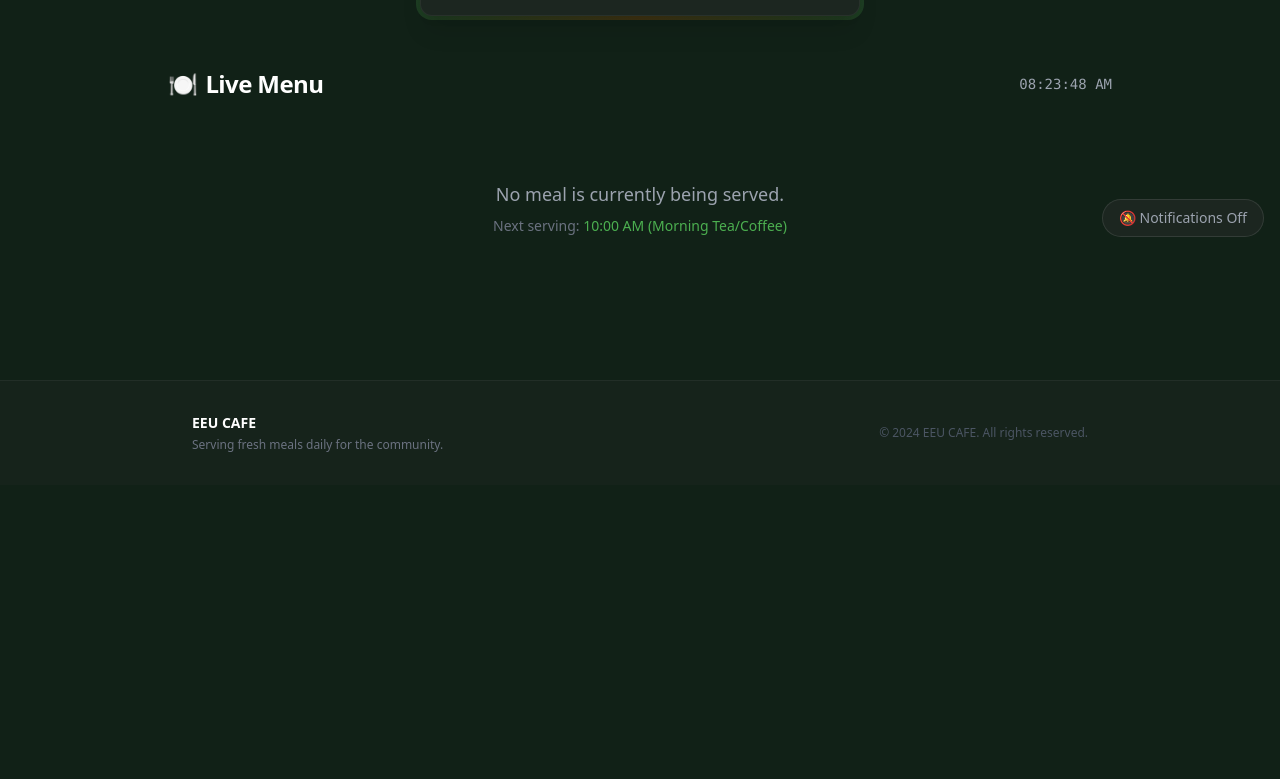
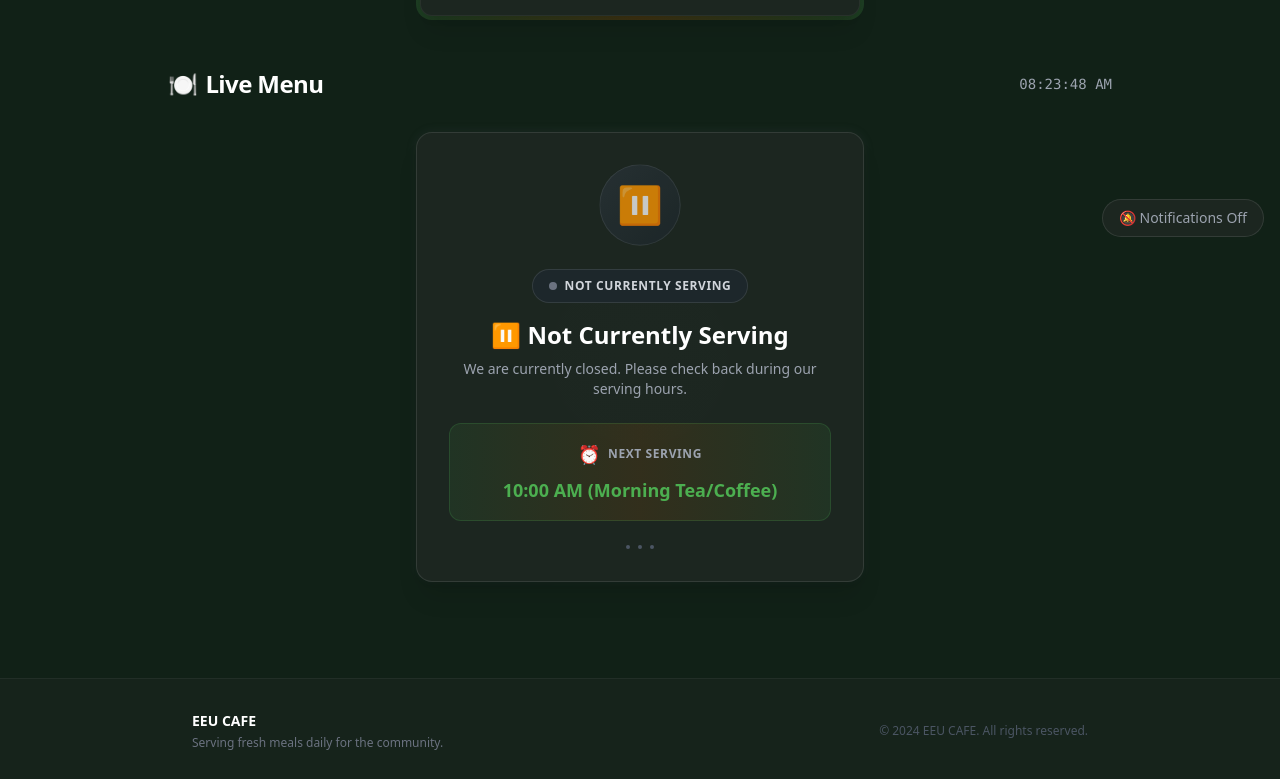
Before and after one commit to sewbinorr-hub/eeucafe, a React (Vite) app in the folder frontend/: page / in a window 1280 px wide. Shown: the part 547-1326 px from the top of the page. Before the commit the page ends 1032 px from the top, so only its background shows below. Built offline with nearby package versions, Linux system fonts and the light colour scheme; no server answers; the database is empty.

Commit message:
Update time slots: 15min coffee/meals, 90min lunch, Saturday half-day, and add beautiful 'not serving' card

```diff
--- a/frontend/src/components/MenuCard.jsx
+++ b/frontend/src/components/MenuCard.jsx
@@ -6,7 +6,7 @@ function getTimeDuration(slotKey) {
     'morning-meal': '15 min', // Morning Meal (8:00-8:15)
     'morning-tea': '15 min', // Morning Tea/Coffee (10:00-10:15)
     'lunch-meal': '1.5 hours', // Lunch Meal (12:00-13:30)
-    'afternoon-meal': '30 min', // Afternoon Coffee (15:00-15:30)
+    'afternoon-meal': '15 min', // Afternoon Coffee (15:00-15:15)
   }
   return durations[slotKey] || ''
 }
--- a/frontend/src/pages/Home.jsx
+++ b/frontend/src/pages/Home.jsx
@@ -55,7 +55,21 @@ export default function Home() {
       return null
     }
 
-    // All days (Monday-Saturday) have the same schedule:
+    // Saturday is half day - only morning meal and morning tea, closes at 12:00 PM
+    if (dayOfWeek === 6) {
+      // Morning Meal: 8:00 AM - 8:15 AM (15 minutes)
+      if (currentTimeMinutes >= 8 * 60 && currentTimeMinutes < 8 * 60 + 15) {
+        return 'morning-meal'
+      }
+      // Morning Tea/Coffee: 10:00 AM - 10:15 AM (15 minutes)
+      else if (currentTimeMinutes >= 10 * 60 && currentTimeMinutes < 10 * 60 + 15) {
+        return 'morning-tea'
+      }
+      // Closed after 12:00 PM on Saturday
+      return null
+    }
+
+    // Monday-Friday schedule:
     // Morning Meal: 8:00 AM - 8:15 AM (15 minutes)
     if (currentTimeMinutes >= 8 * 60 && currentTimeMinutes < 8 * 60 + 15) {
       return 'morning-meal'
@@ -68,8 +82,8 @@ export default function Home() {
     else if (currentTimeMinutes >= 12 * 60 && currentTimeMinutes < 13 * 60 + 30) {
       return 'lunch-meal'
     }
-    // Afternoon Coffee: 3:00 PM - 3:30 PM (30 minutes)
-    else if (currentTimeMinutes >= 15 * 60 && currentTimeMinutes < 15 * 60 + 30) {
+    // Afternoon Coffee: 3:00 PM - 3:15 PM (15 minutes)
+    else if (currentTimeMinutes >= 15 * 60 && currentTimeMinutes < 15 * 60 + 15) {
       return 'afternoon-meal'
     }
 
@@ -80,8 +94,16 @@ export default function Home() {
   const getStatusText = (slot) => {
     if (!slot) {
       const dayOfWeek = currentTime.getDay()
+      const hours = currentTime.getHours()
+      const minutes = currentTime.getMinutes()
+      const currentTimeMinutes = hours * 60 + minutes
+
       if (dayOfWeek === 0) {
         return '🔒 Closed (Sunday)'
+      }
+      // Saturday - closed after 12:00 PM
+      if (dayOfWeek === 6 && currentTimeMinutes >= 12 * 60) {
+        return '🔒 Closed (Saturday - Half Day)'
       }
       return '⏸️ Not Currently Serving'
     }
@@ -105,7 +127,21 @@ export default function Home() {
       return 'Monday 8:00 AM (Morning Meal)'
     }
 
-    // All days have the same schedule
+    // Saturday is half day - only morning meal and morning tea
+    if (dayOfWeek === 6) {
+      if (currentTimeMinutes < 8 * 60) {
+        return '8:00 AM (Morning Meal)'
+      } else if (currentTimeMinutes >= 8 * 60 + 15 && currentTimeMinutes < 10 * 60) {
+        return '10:00 AM (Morning Tea/Coffee)'
+      } else if (currentTimeMinutes >= 10 * 60 + 15 && currentTimeMinutes < 12 * 60) {
+        return 'Closed at 12:00 PM (Half Day)'
+      } else {
+        // After 12:00 PM on Saturday
+        return 'Monday 8:00 AM (Morning Meal)'
+      }
+    }
+
+    // Monday-Friday schedule
     if (currentTimeMinutes < 8 * 60) {
       return '8:00 AM (Morning Meal)'
     } else if (currentTimeMinutes >= 8 * 60 + 15 && currentTimeMinutes < 10 * 60) {
@@ -114,8 +150,8 @@ export default function Home() {
       return '12:00 PM (Lunch Meal)'
     } else if (currentTimeMinutes >= 13 * 60 + 30 && currentTimeMinutes < 15 * 60) {
       return '3:00 PM (Afternoon Coffee)'
-    } else if (currentTimeMinutes >= 15 * 60 + 30) {
-      const nextDay = dayOfWeek === 6 ? 'Monday' : 'Tomorrow'
+    } else if (currentTimeMinutes >= 15 * 60 + 15) {
+      const nextDay = dayOfWeek === 5 ? 'Monday' : 'Tomorrow'
       return `${nextDay} 8:00 AM (Morning Meal)`
     }
     return null
@@ -249,18 +285,88 @@ export default function Home() {
             const currentSlotData = menu.slots.find(slot => slot.key === currentSlot)
 
             if (!currentSlotData) {
+              // Beautiful card for "not currently serving" state
               return (
-                <div className="text-center py-12">
-                  <p className="text-gray-400 text-lg">
-                    {currentSlot
-                      ? 'Menu item not found for current time slot.'
-                      : 'No meal is currently being served.'}
-                  </p>
-                  {!currentSlot && nextServing && (
-                    <p className="text-gray-500 text-sm mt-2">
-                      Next serving: <span className="text-primary-green">{nextServing}</span>
-                    </p>
-                  )}
+                <div className="flex justify-center">
+                  <div className="w-full max-w-md">
+                    <motion.div
+                      className="relative group"
+                      initial={{ opacity: 0, y: 20 }}
+                      animate={{ opacity: 1, y: 0 }}
+                      transition={{ delay: 0.1, duration: 0.5 }}
+                    >
+                      {/* Glow effect */}
+                      <div className="absolute -inset-0.5 bg-gradient-to-r from-gray-600/20 via-gray-500/20 to-gray-600/20 rounded-[1.2rem] opacity-50 blur-sm group-hover:opacity-75 transition duration-500"></div>
+
+                      <div className="relative flex flex-col bg-[#1c2620] border border-white/10 rounded-2xl p-8 shadow-xl overflow-hidden">
+                        {/* Background pattern */}
+                        <div className="absolute inset-0 opacity-5">
+                          <div className="absolute top-0 left-0 w-full h-full bg-[radial-gradient(circle_at_50%_50%,rgba(255,255,255,0.1),transparent_50%)]"></div>
+                        </div>
+
+                        <div className="relative z-10 flex flex-col items-center text-center">
+                          {/* Icon */}
+                          <motion.div
+                            className="w-20 h-20 rounded-full bg-gradient-to-br from-gray-700/50 to-gray-800/50 border border-white/10 flex items-center justify-center mb-6"
+                            animate={{
+                              scale: [1, 1.05, 1],
+                              opacity: [0.7, 0.9, 0.7]
+                            }}
+                            transition={{
+                              duration: 2,
+                              repeat: Infinity,
+                              ease: "easeInOut"
+                            }}
+                          >
+                            <span className="text-4xl">⏸️</span>
+                          </motion.div>
+
+                          {/* Status Badge */}
+                          <div className="inline-flex items-center gap-2 px-4 py-2 rounded-full bg-gray-800/50 border border-white/10 text-gray-300 mb-4">
+                            <span className="w-2 h-2 rounded-full bg-gray-500"></span>
+                            <span className="text-xs font-bold uppercase tracking-wider">Not Currently Serving</span>
+                          </div>
+
+                          {/* Status Text */}
+                          <h3 className="text-2xl font-bold text-white mb-2">
+                            {statusText}
+                          </h3>
+
+                          {/* Description */}
+                          <p className="text-gray-400 text-sm mb-6 max-w-sm">
+                            {currentSlot
+                              ? 'Menu item not found for current time slot.'
+                              : 'We are currently closed. Please check back during our serving hours.'}
+                          </p>
+
+                          {/* Next Serving Time */}
+                          {nextServing && (
+                            <motion.div
+                              className="w-full p-4 rounded-xl bg-gradient-to-r from-primary-green/10 via-accent-orange/10 to-primary-green/10 border border-primary-green/20"
+                              initial={{ opacity: 0, scale: 0.95 }}
+                              animate={{ opacity: 1, scale: 1 }}
+                              transition={{ delay: 0.3 }}
+                            >
+                              <div className="flex items-center justify-center gap-2 mb-2">
+                                <span className="text-primary-green text-lg">⏰</span>
+                                <span className="text-xs font-bold uppercase tracking-wider text-gray-400">Next Serving</span>
+                              </div>
+                              <p className="text-lg font-bold text-primary-green">
+                                {nextServing}
+                              </p>
+                            </motion.div>
+                          )}
+
+                          {/* Decorative elements */}
+                          <div className="mt-6 flex gap-2">
+                            <div className="w-1 h-1 rounded-full bg-gray-600"></div>
+                            <div className="w-1 h-1 rounded-full bg-gray-600"></div>
+                            <div className="w-1 h-1 rounded-full bg-gray-600"></div>
+                          </div>
+                        </div>
+                      </div>
+                    </motion.div>
+                  </div>
                 </div>
               )
             }
@@ -283,8 +389,26 @@ export default function Home() {
             )
           })()
         ) : (
-          <div className="text-center py-12">
-            <p className="text-gray-400">No menu available for today.</p>
+          <div className="flex justify-center">
+            <div className="w-full max-w-md">
+              <motion.div
+                className="relative group"
+                initial={{ opacity: 0, y: 20 }}
+                animate={{ opacity: 1, y: 0 }}
+                transition={{ delay: 0.1, duration: 0.5 }}
+              >
+                <div className="absolute -inset-0.5 bg-gradient-to-r from-gray-600/20 via-gray-500/20 to-gray-600/20 rounded-[1.2rem] opacity-50 blur-sm"></div>
+                <div className="relative flex flex-col bg-[#1c2620] border border-white/10 rounded-2xl p-8 shadow-xl">
+                  <div className="flex flex-col items-center text-center">
+                    <div className="w-16 h-16 rounded-full bg-gray-800/50 border border-white/10 flex items-center justify-center mb-4">
+                      <span className="text-3xl">📋</span>
+                    </div>
+                    <h3 className="text-xl font-bold text-white mb-2">No Menu Available</h3>
+                    <p className="text-gray-400 text-sm">Menu data is not available for today.</p>
+                  </div>
+                </div>
+              </motion.div>
+            </div>
           </div>
         )}
         </div>
@@ -315,7 +439,7 @@ function isSlotPast(slot, currentTime) {
     'morning-meal': 15, // Morning Meal: 15 minutes (8:00-8:15)
     'morning-tea': 15, // Morning Tea/Coffee: 15 minutes (10:00-10:15)
     'lunch-meal': 90, // Lunch Meal: 90 minutes (12:00-13:30)
-    'afternoon-meal': 30, // Afternoon Coffee: 30 minutes (15:00-15:30)
+    'afternoon-meal': 15, // Afternoon Coffee: 15 minutes (15:00-15:15)
   }
 
   const duration = slotDurations[slot.key] || 15
--- a/frontend/src/services/api.js
+++ b/frontend/src/services/api.js
@@ -57,8 +57,36 @@ export const getMenu = async (date) => {
     let defaultSlots = []
 
     // Sunday: Closed
-    if (dayOfWeek !== 0) {
-      // Default slots for all days (Monday-Saturday)
+    if (dayOfWeek === 0) {
+      defaultSlots = []
+    }
+    // Saturday: Half day - only morning meal and morning tea
+    else if (dayOfWeek === 6) {
+      defaultSlots = [
+        {
+          key: 'morning-meal',
+          label: '🍽️ Morning Meal',
+          time: '08:00',
+          foods: [
+            { name: 'Breakfast Items', image: '' },
+            { name: 'Toast', image: '' },
+            { name: 'Eggs', image: '' },
+          ],
+        },
+        {
+          key: 'morning-tea',
+          label: '☕ Morning Tea/Coffee',
+          time: '10:00',
+          foods: [
+            { name: 'Coffee', image: '' },
+            { name: 'Tea', image: '' },
+            { name: 'Pastries', image: '' },
+          ],
+        },
+      ]
+    }
+    // Monday-Friday: Full day schedule
+    else {
       defaultSlots = [
         {
           key: 'morning-meal',
```
Also changed, not shown: frontend/src/pages/Admin.jsx (+11 -5 lines).
